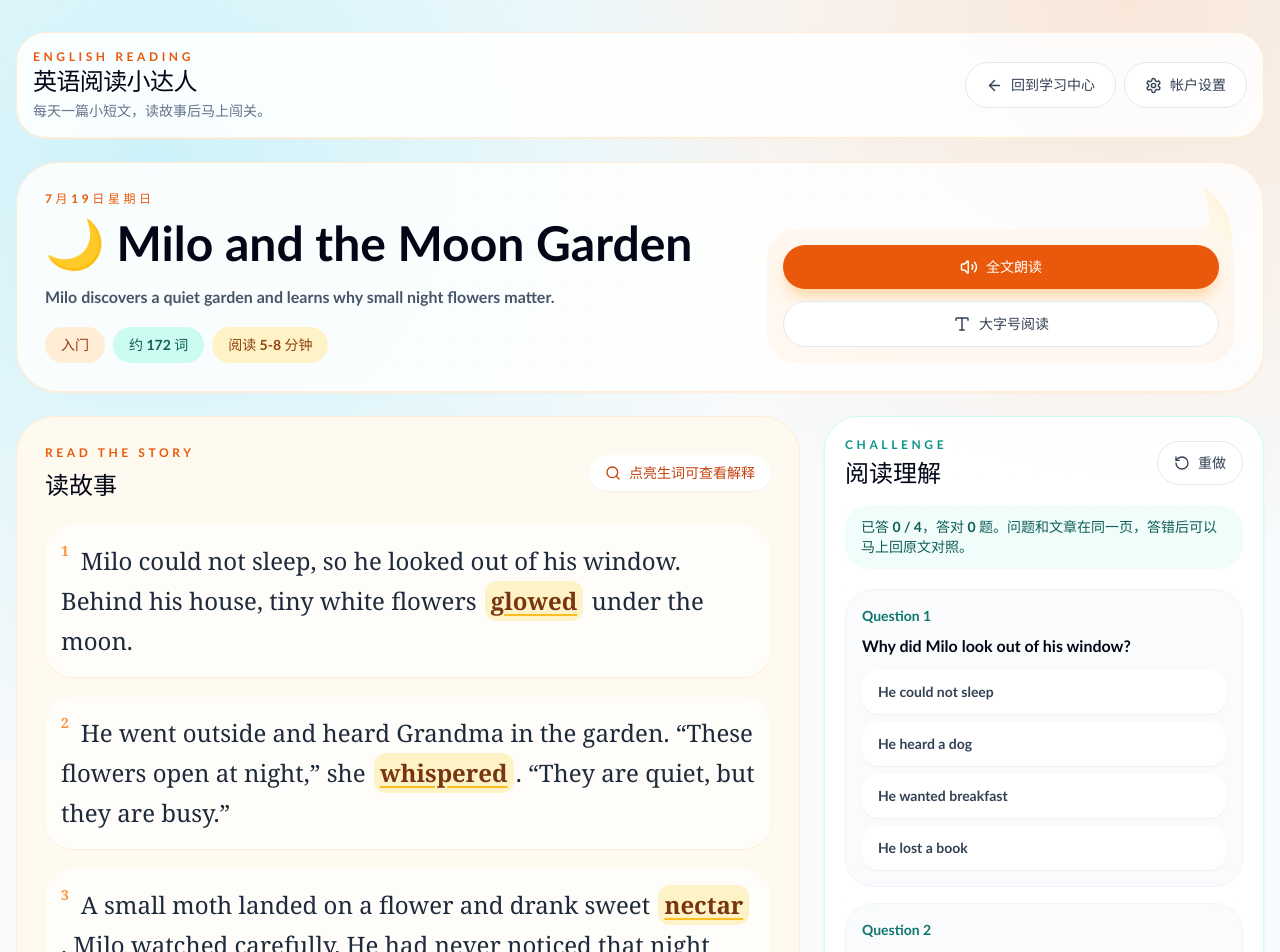
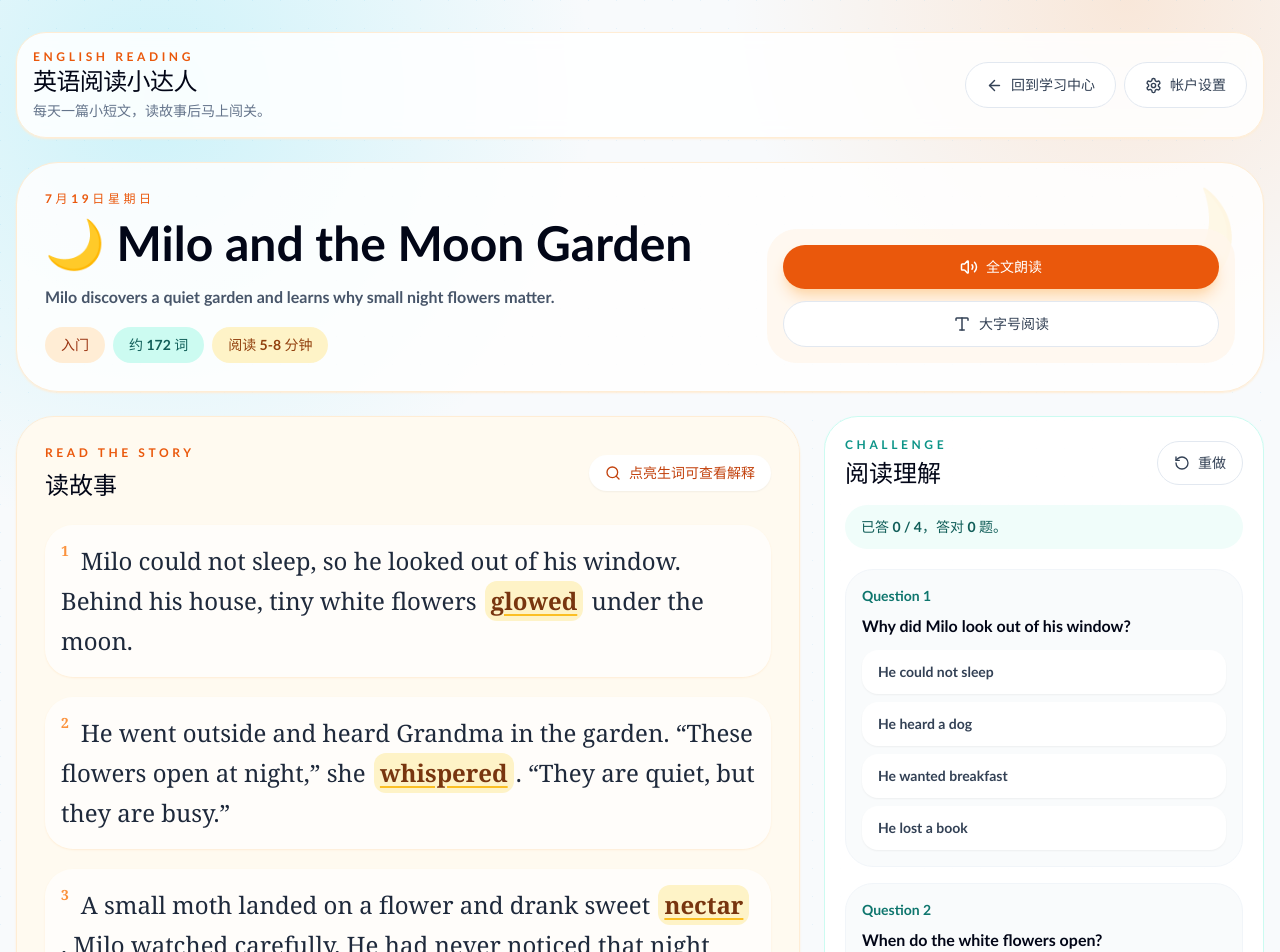
Before and after one commit to bessie2525/henry_games, a React (Vite) app: page /english-reading in a window 1280 px wide. Shown: the top 952 px of the page. Built offline with nearby package versions, Linux system fonts and the light colour scheme; no server answers.

Commit message:
Refine English reading layout

```diff
--- a/src/pages/EnglishReading.tsx
+++ b/src/pages/EnglishReading.tsx
@@ -172,7 +172,7 @@ export default function EnglishReading() {
         </section>
 
         <section className="grid gap-6 lg:grid-cols-[minmax(0,1fr)_440px] lg:items-start">
-          <article className="rounded-[38px] border border-orange-100 bg-[#fffaf0] p-5 shadow-sm shadow-orange-100 sm:p-7">
+          <article className="rounded-[38px] border border-orange-100 bg-[#fffaf0] p-5 shadow-sm shadow-orange-100 sm:p-7 lg:max-h-[calc(100vh-3rem)] lg:overflow-y-auto">
             <div className="flex flex-wrap items-center justify-between gap-3">
               <div>
                 <p className="text-xs font-black uppercase tracking-[0.3em] text-orange-600">Read The Story</p>
@@ -207,7 +207,7 @@ export default function EnglishReading() {
             </div>
           </article>
 
-          <aside className="space-y-5 lg:sticky lg:top-6">
+          <aside className="space-y-5 lg:sticky lg:top-6 lg:max-h-[calc(100vh-3rem)] lg:overflow-y-auto">
             <section className="rounded-[34px] border border-teal-100 bg-white/90 p-5 shadow-sm shadow-teal-100">
               <div className="flex items-center justify-between gap-3">
                 <div>
@@ -220,7 +220,7 @@ export default function EnglishReading() {
                 </button>
               </div>
               <div className="mt-4 rounded-3xl bg-teal-50 px-4 py-3 text-sm font-black text-teal-800">
-                已答 {answeredCount} / {article.questions.length}，答对 {correctCount} 题。问题和文章在同一页，答错后可以马上回原文对照。
+                已答 {answeredCount} / {article.questions.length}，答对 {correctCount} 题。
               </div>
 
               <div className="mt-5 space-y-4">
```
